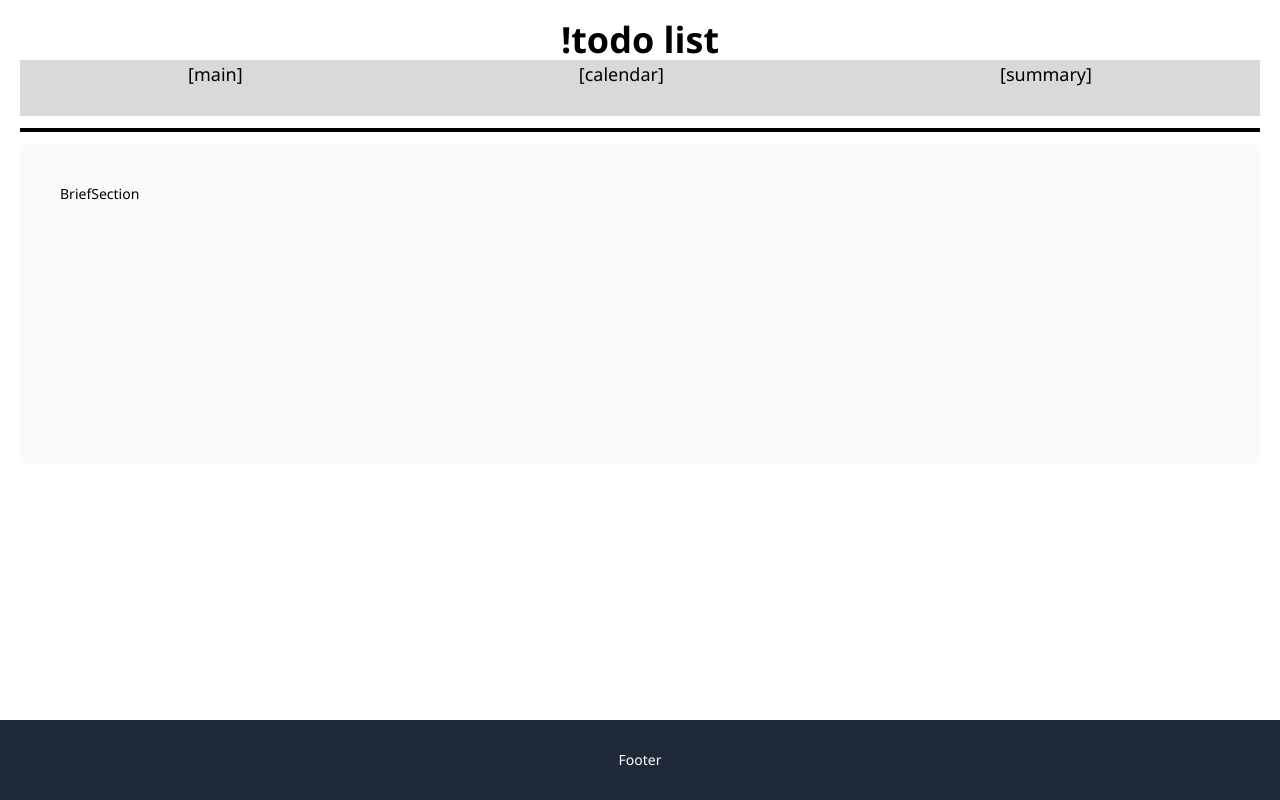
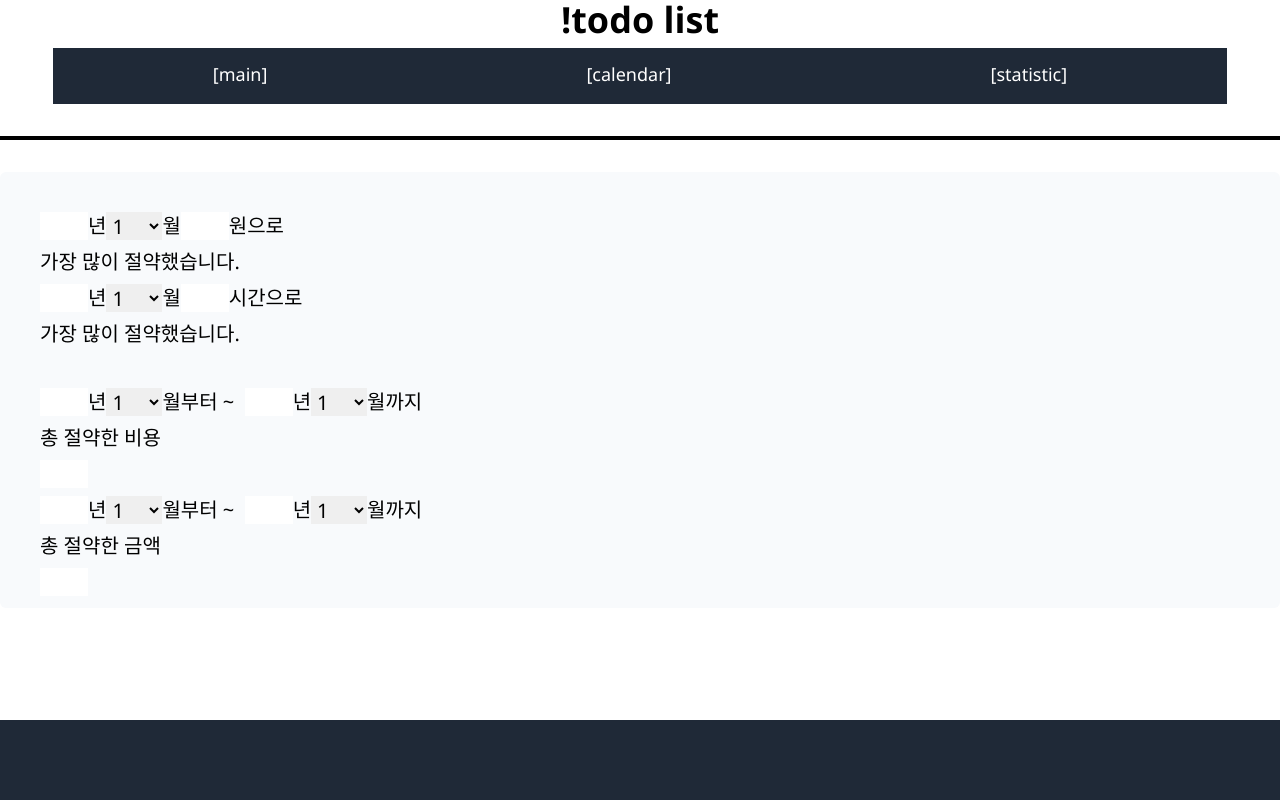
Before and after one commit to hyemdev/Project--NotTodoList, a React (Create React App) app: page /briefsection in a window 1280 px wide. Built offline with nearby package versions, Linux system fonts and the light colour scheme; no server answers.

Commit message:
feat: Main페이지 작업중

```diff
--- a/src/App.js
+++ b/src/App.js
@@ -16,7 +16,7 @@ import { Footer } from "antd/es/layout/layout";
 function App() {
   return (
     <div className="w-screen h-screen overflow-x-hidden float-left">
-      <div className="p-5 h-full">
+      <div className="h-full">
         <Routes>
           <Route path="/" element={<Enterance />} />
           <Route element={<Header />}>
--- a/src/components/BriefSection.js
+++ b/src/components/BriefSection.js
@@ -1,6 +1,152 @@
+import axios from "axios";
+import { useEffect, useState } from "react"
+
 const BriefSection = () => {
+
+  const [data, setData] = useState([
+
+  ]);
+
+  useEffect(() => {
+    axios
+      .get("")
+      .then((response) => {
+        setData(response.data);
+      })
+      .catch((error) => {
+      console.log(error)
+    })
+  },[])
+
   return (
-    <div className="h-80 bg-slate-50 rounded-md p-10">BriefSection</div>
+    <div className="h-auto bg-slate-50 rounded-md p-10">
+      <div className="text-3xl">
+        <form>
+          <input type="text" className="w-12 h-7 text-xlindent-0.5 float-left" />
+          <span className="text-xl float-left">년</span>
+          <select name="" id="" className="w-14 h-7 text-xl indent-0.5 float-left">
+            <option value="">1</option>
+            <option value="">2</option>
+            <option value="">3</option>
+            <option value="">4</option>
+            <option value="">5</option>
+            <option value="">6</option>
+            <option value="">7</option>
+            <option value="">8</option>
+            <option value="">9</option>
+            <option value="">10</option>
+            <option value="">11</option>
+            <option value="">12</option>
+          </select>
+          <span className="text-xl float-left">월</span>
+          <input type="text" className="w-12 text-xl indent-0.5 float-left" />
+          <span className="text-xl float-left">원으로</span><br />
+          <p className="text-xl float-left">가장 많이 절약했습니다.</p><br/>
+        </form>
+
+        <form action="#">
+            <input type="text" className="w-12 h-7 text-xl indent-0.5 float-left" />
+          <span className="text-xl float-left">년</span>
+          <select name="" id="" className="w-14 h-7 text-xl indent-0.5 float-left">
+            <option value="">1</option>
+            <option value="">2</option>
+            <option value="">3</option>
+            <option value="">4</option>
+            <option value="">5</option>
+            <option value="">6</option>
+            <option value="">7</option>
+            <option value="">8</option>
+            <option value="">9</option>
+            <option value="">10</option>
+            <option value="">11</option>
+            <option value="">12</option>
+          </select>
+          <span className="text-xl float-left">월</span>
+          <input type="text" className="w-12 h-7 text-xl indent-0.5 float-left" />
+          <span className="text-xl float-left">시간으로</span><br />
+          <p className="text-xl float-left ">가장 많이 절약했습니다.</p>
+        </form>
+
+        <form action="#" className="mt-8 "><br/>
+            <input type="text" className="w-12 h-7 text-xl indent-0.5 float-left" />
+          <span className="text-xl float-left">년</span>
+          <select name="" id="" className="w-14 h-7 text-xl indent-0.5 float-left">
+            <option value="">1</option>
+            <option value="">2</option>
+            <option value="">3</option>
+            <option value="">4</option>
+            <option value="">5</option>
+            <option value="">6</option>
+            <option value="">7</option>
+            <option value="">8</option>
+            <option value="">9</option>
+            <option value="">10</option>
+            <option value="">11</option>
+            <option value="">12</option>
+          </select>
+          <span className="text-xl float-left">월부터 ~ &nbsp;</span>
+
+          <input type="text" className="w-12 h-7 text-xl indent-0.5 float-left" />
+          <span className="text-xl float-left">년</span>
+          <select name="" id="" className="w-14 h-7 text-xl indent-0.5 float-left">
+            <option value="">1</option>
+            <option value="">2</option>
+            <option value="">3</option>
+            <option value="">4</option>
+            <option value="">5</option>
+            <option value="">6</option>
+            <option value="">7</option>
+            <option value="">8</option>
+            <option value="">9</option>
+            <option value="">10</option>
+            <option value="">11</option>
+            <option value="">12</option>
+          </select>
+          <span className="text-xl float-left">월까지</span><br/>
+          <p className="text-xl float-left">총 절약한 비용</p><br/> <input type="text" className="w-12 h-7 text-xl indent-0.5 float-left" />
+        </form>
+
+        <form action="#"><br/>
+            <input type="text" className="w-12 h-7 text-xl indent-0.5 float-left" />
+          <span className="text-xl float-left">년</span>
+          <select name="" id="" className="w-14 h-7 text-xl indent-0.5 float-left">
+            <option value="">1</option>
+            <option value="">2</option>
+            <option value="">3</option>
+            <option value="">4</option>
+            <option value="">5</option>
+            <option value="">6</option>
+            <option value="">7</option>
+            <option value="">8</option>
+            <option value="">9</option>
+            <option value="">10</option>
+            <option value="">11</option>
+            <option value="">12</option>
+          </select>
+          <span className="text-xl float-left">월부터 ~ &nbsp;</span>
+
+          <input type="text" className="w-12 h-7 text-xl indent-0.5 float-left" />
+          <span className="text-xl float-left">년</span>
+          <select name="" id="" className="w-14 h-7 text-xl indent-0.5 float-left">
+            <option value="">1</option>
+            <option value="">2</option>
+            <option value="">3</option>
+            <option value="">4</option>
+            <option value="">5</option>
+            <option value="">6</option>
+            <option value="">7</option>
+            <option value="">8</option>
+            <option value="">9</option>
+            <option value="">10</option>
+            <option value="">11</option>
+            <option value="">12</option>
+          </select>
+          <span className="text-xl float-left">월까지</span><br/>
+          <p className="text-xl float-left">총 절약한 금액</p><br />
+          <input type="text" className="w-12 h-7 text-xl indent-0.5 float-left" />
+        </form>
+      </div>
+      </div>
   )
 }
 export default BriefSection
--- a/src/components/Footer.js
+++ b/src/components/Footer.js
@@ -1,7 +1,7 @@
 const Footer = () => {
   return (
     <div className="fixed bottom-0 left-0 z-50">
-    <div className="bg-gray-800 flex space-x-4 items-center justify-around h-20 w-screen text-white"> Footer</div>
+    <div className="bg-gray-800 flex space-x-4 items-center justify-around h-20 w-screen text-white"> </div>
     </div>
   )
 }
--- a/src/components/Header.js
+++ b/src/components/Header.js
@@ -7,42 +7,42 @@ const Header = () => {
     <>
       <h2 className="text-center font-bold text-4xl">!todo list</h2>
       <header
-        className="bg-[#d9d9d9] h-14 w-auto
+        className="bg-gray-800 h-14 w-11/12
     mx-auto"
       >
         <div className="">
-          <ul className="flex item-center justify-around">
-            <li>
+          <ul className="flex item-center justify-around mt-2">
+            <li className="pt-3">
               <Link
                 to="/main"
-                className="text-black hover:text-red-600 text-lg "
+                className="text-white hover:text-red-600 text-lg "
               >
                 {" "}
                 [main]{" "}
               </Link>
             </li>
-            <li>
+            <li className="pt-3">
               <Link
                 to="/monthlycalendar"
-                className="text-black hover:text-red-600 text-lg "
+                className="text-white hover:text-red-600 text-lg "
               >
                 {" "}
                 [calendar]{" "}
               </Link>
             </li>
-            <li>
+            <li className="pt-3">
               <Link
                 to="/summary"
-                className="text-black hover:text-red-600 text-lg"
+                className="text-white hover:text-red-600 text-lg"
               >
                 {" "}
-                [summary]{" "}
+                [statistic]{" "}
               </Link>
             </li>
           </ul>
         </div>
       </header>
-      <hr className="my-3 border-2 border-black"></hr>
+      <hr className="my-8 border-2 border-black w-screen"></hr>
       <Outlet />
       <Footer />
     </>
--- a/src/pages/Enterance.js
+++ b/src/pages/Enterance.js
@@ -1,12 +1,15 @@
 import React from "react";
 import { Link } from "react-router-dom";
-import enter from "../pages/enter.jpg";
+
 
 const Enterance = () => {
+
+
   return (
-    <div className="">
-      <img src={enter} alt="img" className="w-screen"/>
-        <Link to="/main" className="bg-slate-500  text-white p-4 rounded-md">
+    <div className="w-full h-full">
+      <img src={process.env.PUBLIC_URL + '/enter.jpg'} alt="img" className="h-full w-full" />
+
+        <Link to="/main" className=" p-8 rounded-md fixed left-2/4 bottom-1/4 text-3xl -skew-x-12 -rotate-3 text-yellow-200  bg-black hover:text-black hover:bg-[#fbe23f] hover:border-solid border-2 border-black">
           ENTER
         </Link>
       </div>
--- a/src/pages/Main.js
+++ b/src/pages/Main.js
@@ -6,7 +6,7 @@ import DailySection from "../components/DailySection";
 const Main = () => {
   return (
     <>
-      <div className="grid grid-rows-3 grid-flow-col gap-1 mt-2 ml-10">
+      <div className="grid grid-rows-3 grid-flow-col gap-1 mt-2 ">
         <div className="box-border h-full p-4">
           <MemoSection />
         </div>
```
Also changed, not shown: 1 other file (tests, documents, lock files or other folders).
